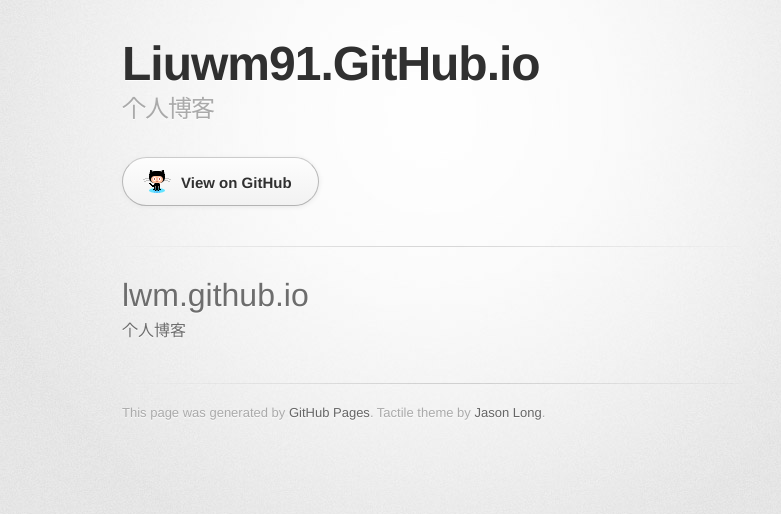
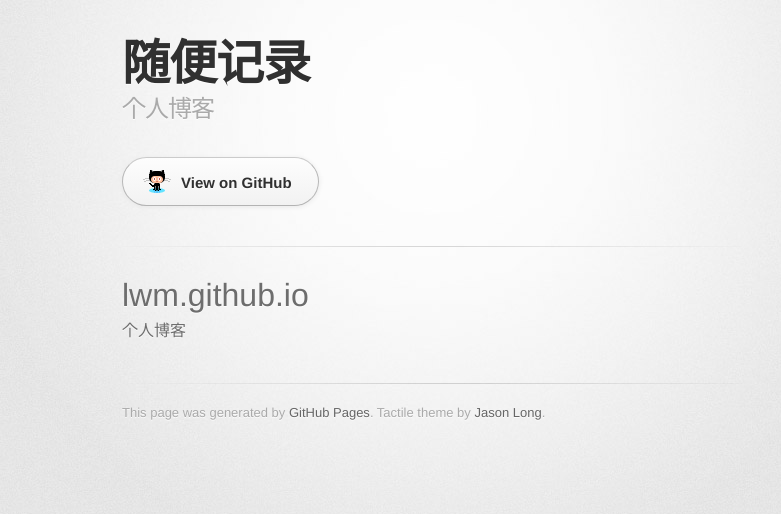
Before and after one commit to liuwm91/liuwm91.github.io, a plain HTML site: page index.html in a window 1280 px wide. Shown: the whole page, without its empty margins (208-989 px from the left). Drawn offline with Linux system fonts and the light colour scheme; a web font is replaced by a local one.

Commit message:
Update index.html

```diff
--- a/index.html
+++ b/index.html
@@ -10,7 +10,7 @@
     <!--[if lt IE 9]>
     <script src="//html5shiv.googlecode.com/svn/trunk/html5.js"></script>
     <![endif]-->
-    <title>Liuwm91.GitHub.io by liuwm91</title>
+    <title>liuwm</title>
   </head>
 
   <body>
@@ -18,7 +18,7 @@
       <div class="inner">
 
         <header>
-          <h1>Liuwm91.GitHub.io</h1>
+          <h1>随便记录</h1>
           <h2>个人博客</h2>
         </header>
 
```
